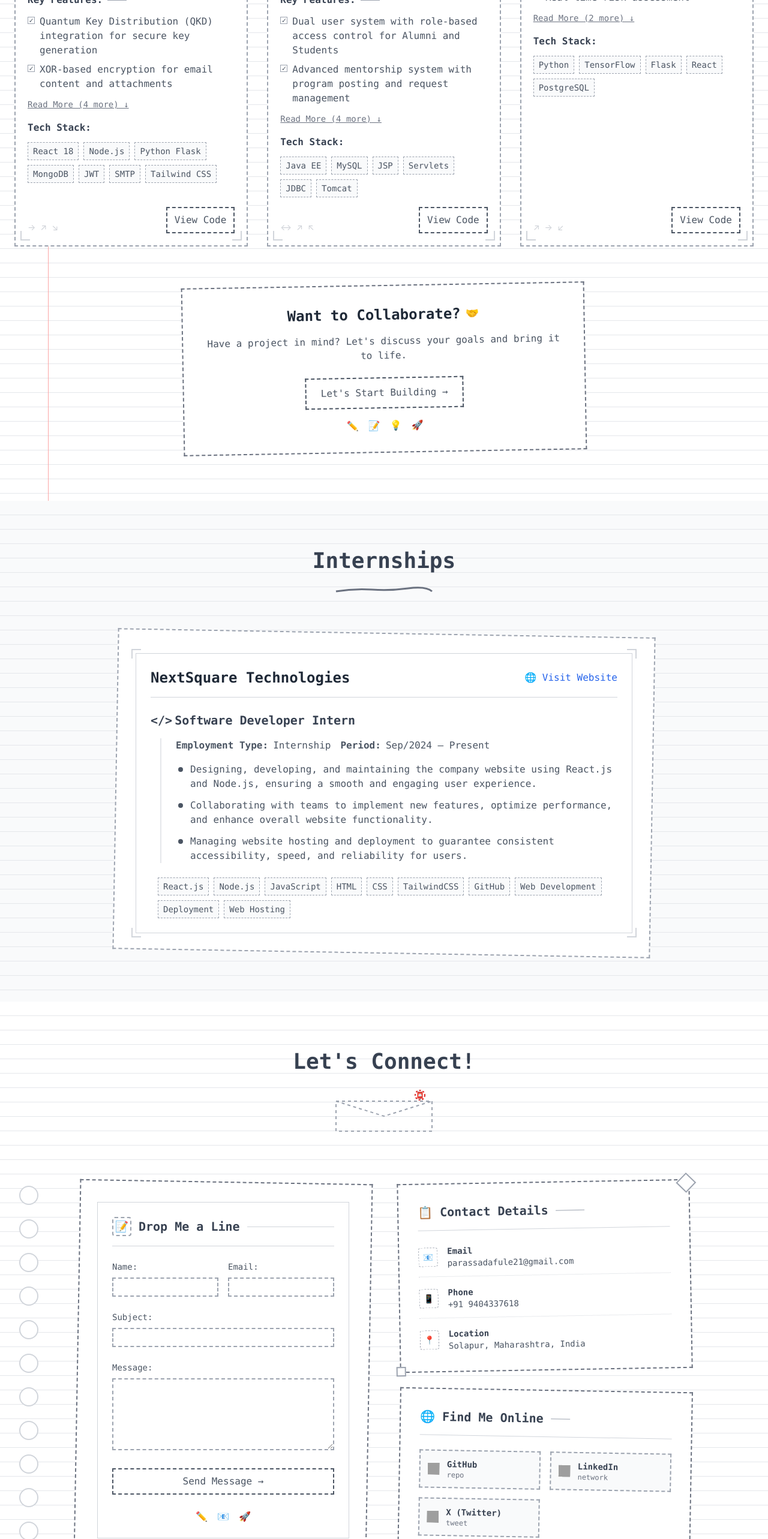
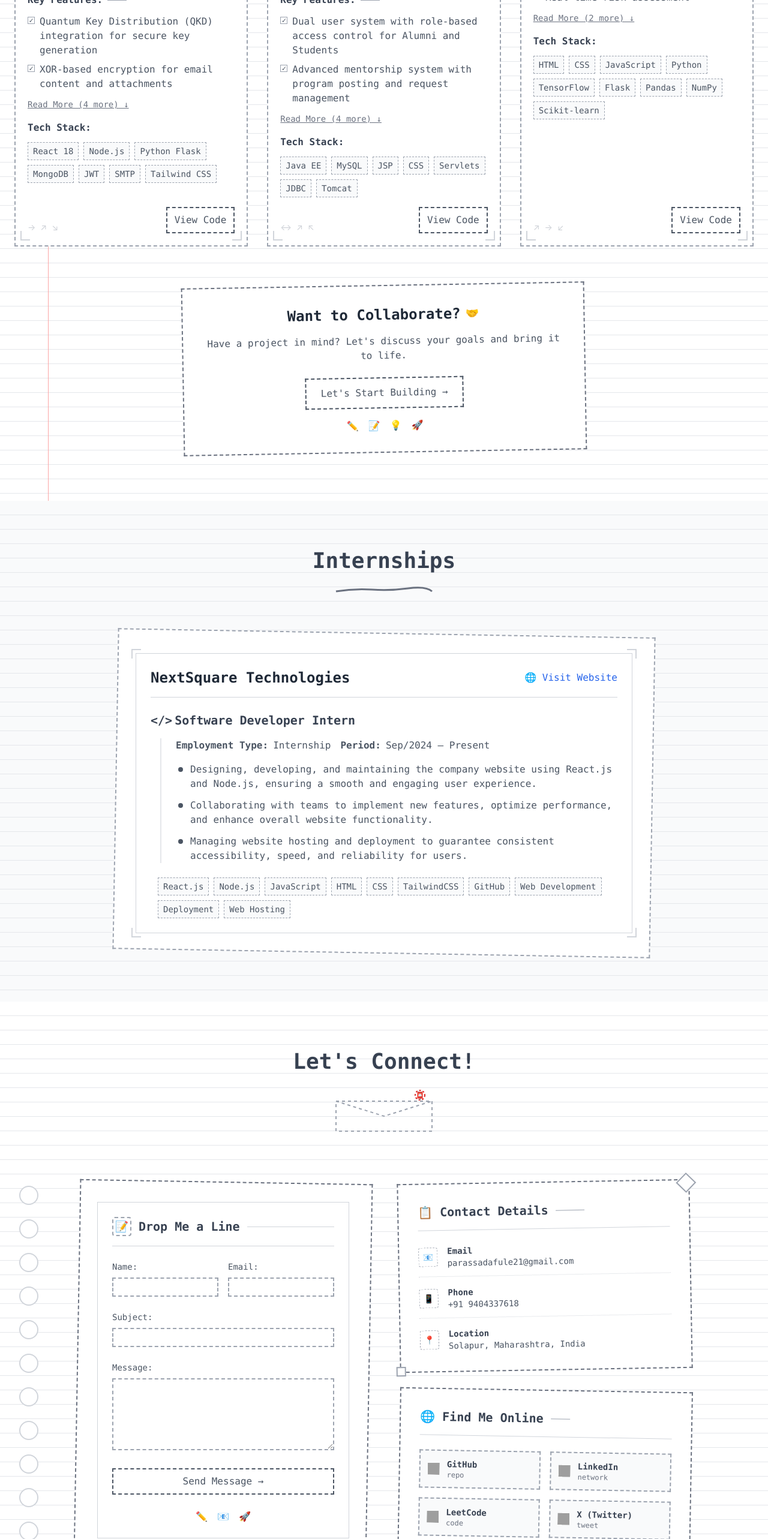
Before and after one commit to parassadafule/parassadafule, a React (Vite) app: page / in a window 1280 px wide. Shown: the part 3280-5846 px from the top of the page at 60% size. Built offline with nearby package versions, Linux system fonts and the light colour scheme; grey boxes are pictures that could not be loaded.

Commit message:
some changes

```diff
--- a/src/components/ContactSection.jsx
+++ b/src/components/ContactSection.jsx
@@ -92,6 +92,12 @@ const ContactSection = () => {
       url: 'https://linkedin.com/in/parassadafule',
       icon: 'https://cdn.jsdelivr.net/gh/devicons/devicon/icons/linkedin/linkedin-original.svg',
       sketch: 'network'
+    },
+    {
+      name: 'LeetCode',
+      url: 'https://leetcode.com/parassadafule21',
+      icon: 'https://cdn.jsdelivr.net/gh/devicons/devicon/icons/leetcode/leetcode-original.svg',
+      sketch: 'code'
     },
     {
       name: 'X (Twitter)',
@@ -279,7 +285,7 @@ const ContactSection = () => {
                       </div>
                       <div>
                         <div className="font-semibold text-gray-700">Email</div>
-                        <div className="text-gray-600">parassadafule21@gmail.com</div>
+                        <a className="text-gray-600" href="mailto:parassadafule21@gmail.com" target="_blank">parassadafule21@gmail.com</a>
                       </div>
                     </div>
 
@@ -395,7 +401,7 @@ const ContactSection = () => {
         </div>
       </footer>
 
-      <div className="relative bottom-3 right-5 text-right text-sm underline cursor-pointer font-mono text-gray-400 opacity-75 hover:opacity-100 transition-opacity duration-300 z-40"
+      <div className="relative bottom-2 right-5 text-right text-sm cursor-pointer font-mono text-gray-700 opacity-75 hover:opacity-100 transition-opacity duration-300 z-40"
            onClick={() => setShowRating(true)}>
         I'm Feeling Lucky!
       </div>
--- a/src/components/ProjectsSection.jsx
+++ b/src/components/ProjectsSection.jsx
@@ -68,7 +68,7 @@ const ProjectsSection = () => {
       title: 'GradLink - Alumni Management Platform',
       description: 'A comprehensive web-based alumni management platform that connects graduates, fosters professional networking, and provides mentorship opportunities using Java EE technologies.',
       icon: '🎓',
-      technologies: ['Java EE', 'MySQL', 'JSP', 'Servlets', 'JDBC', 'Tomcat'],
+      technologies: ['Java EE', 'MySQL', 'JSP', 'CSS', 'Servlets', 'JDBC', 'Tomcat'],
       features: [
         'Dual user system with role-based access control for Alumni and Students',
         'Advanced mentorship system with program posting and request management',
@@ -90,7 +90,7 @@ const ProjectsSection = () => {
       title: 'Heart Attack Predictor',
       description: 'Machine learning model that predicts heart attack risk using patient medical data and lifestyle factors.',
       icon: '💓',
-      technologies: ['Python', 'TensorFlow', 'Flask', 'React', 'PostgreSQL'],
+      technologies: ['HTML','CSS','JavaScript', 'Python', 'TensorFlow', 'Flask', 'Pandas', 'NumPy', 'Scikit-learn'],
       features: [
         '92% accuracy prediction model',
         'Real-time risk assessment',
```
Also changed, not shown: 1 other file (tests, documents, lock files or other folders).
